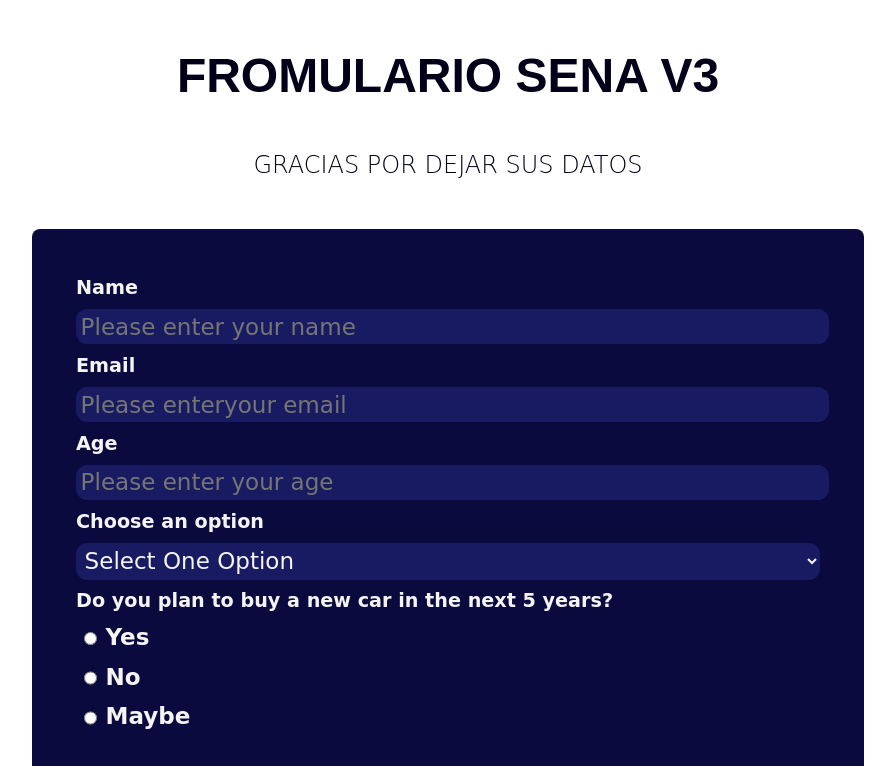
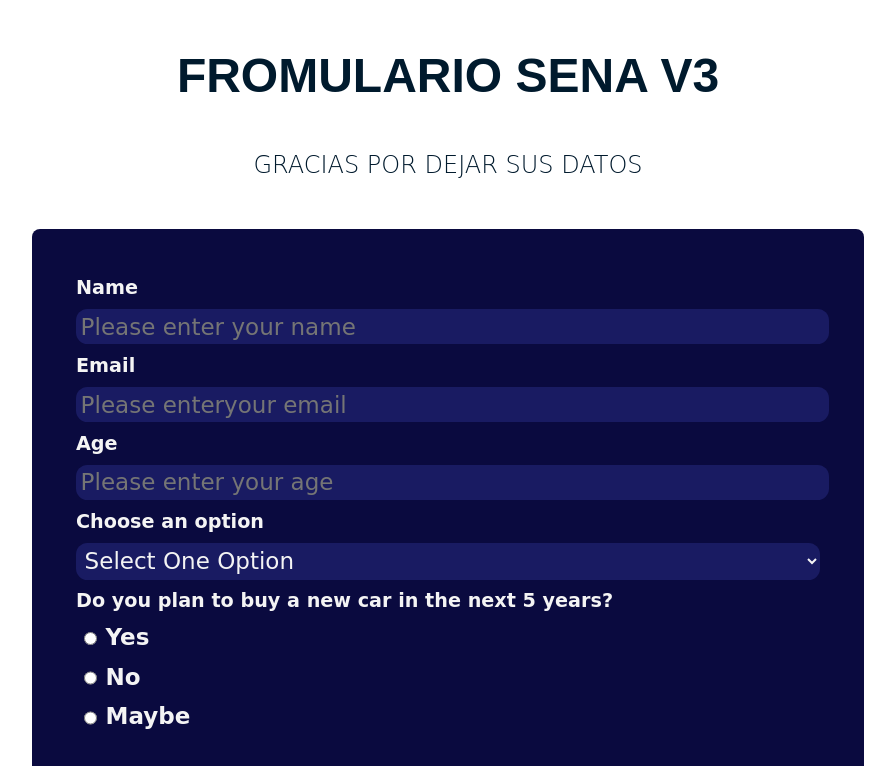
Before and after one commit to BryanMBS/FORMULARIO_SENA2, a website built with webpack: page src/index.html in a window 1280 px wide. Shown: the top 766 px of the page, without its empty margins (192-1087 px from the left). Built offline with nearby package versions, Linux system fonts and the light colour scheme.

Commit message:
prueba 2

```diff
--- a/src/assets/style.css
+++ b/src/assets/style.css
@@ -1,5 +1,5 @@
 body {
-  color: rgb(1, 0, 24);
+  color: rgb(0, 26, 45);
   margin: 0;
 }
 
```
